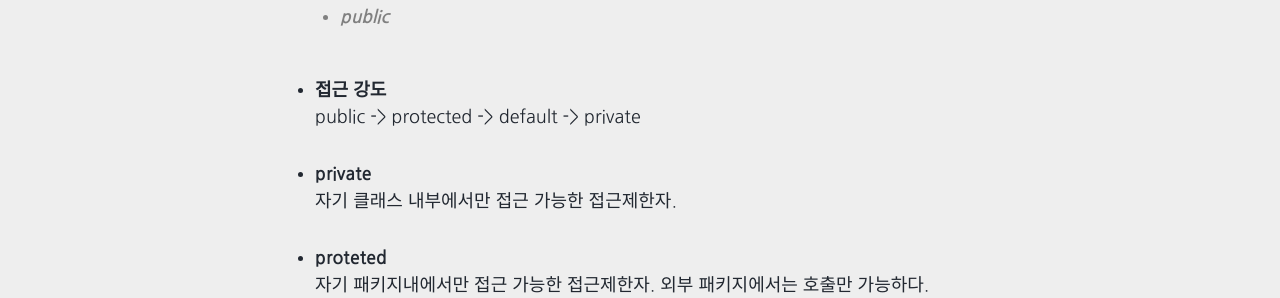
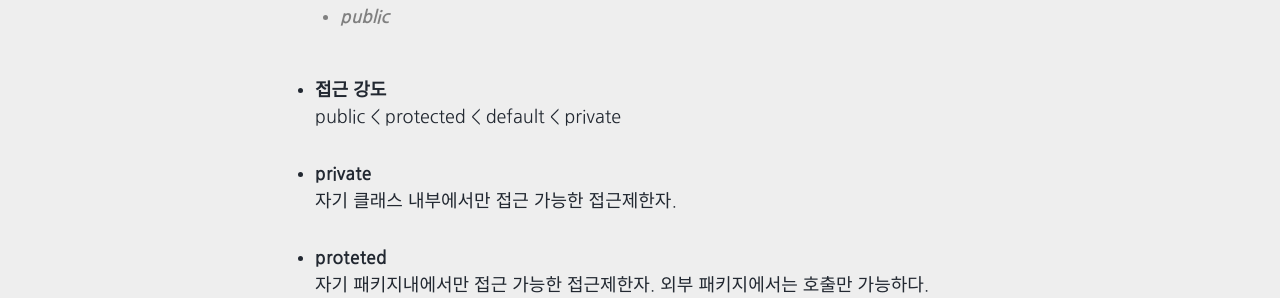
Before and after one commit to roqhdehd502/roqhdehd502.github.io, a Jekyll site: the page built from _posts/WebDev/2020-12-04-116.md, in a window 1280 px wide and 900 px high, scrolled down 500 px. Shown: the part 152-450 px from the top of the window. Built offline with Jekyll 4.4.1, drawn with Linux system fonts in a browser that asks for light colours; nearby versions of some CDN libraries.

Commit message:
Update 2020-12-04-116.md

```diff
--- a/_posts/WebDev/2020-12-04-116.md
+++ b/_posts/WebDev/2020-12-04-116.md
@@ -20,7 +20,7 @@ tags: [캡슐화, static, 정적]
 
 - **접근 강도**
 
-  : public -> protected -> default -> private
+  : public < protected < default < private
 
 - **private**
 
```
